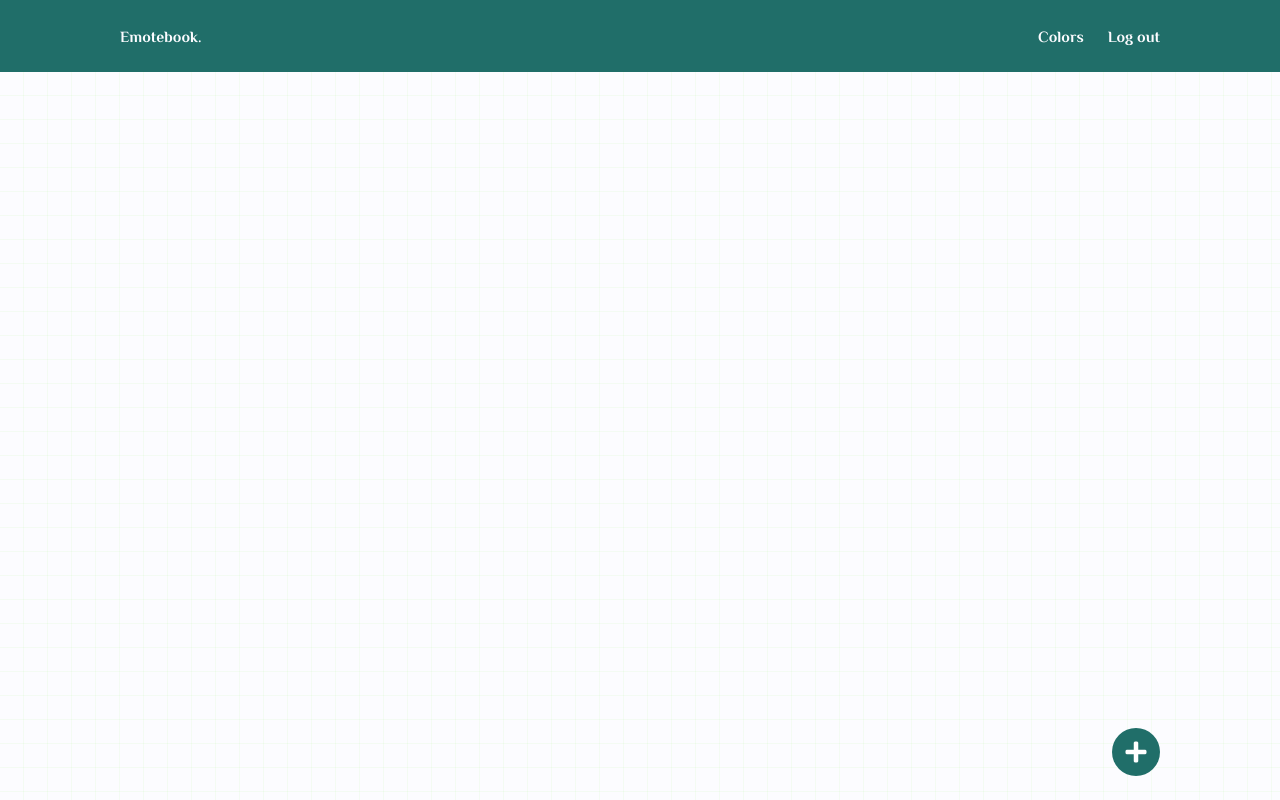
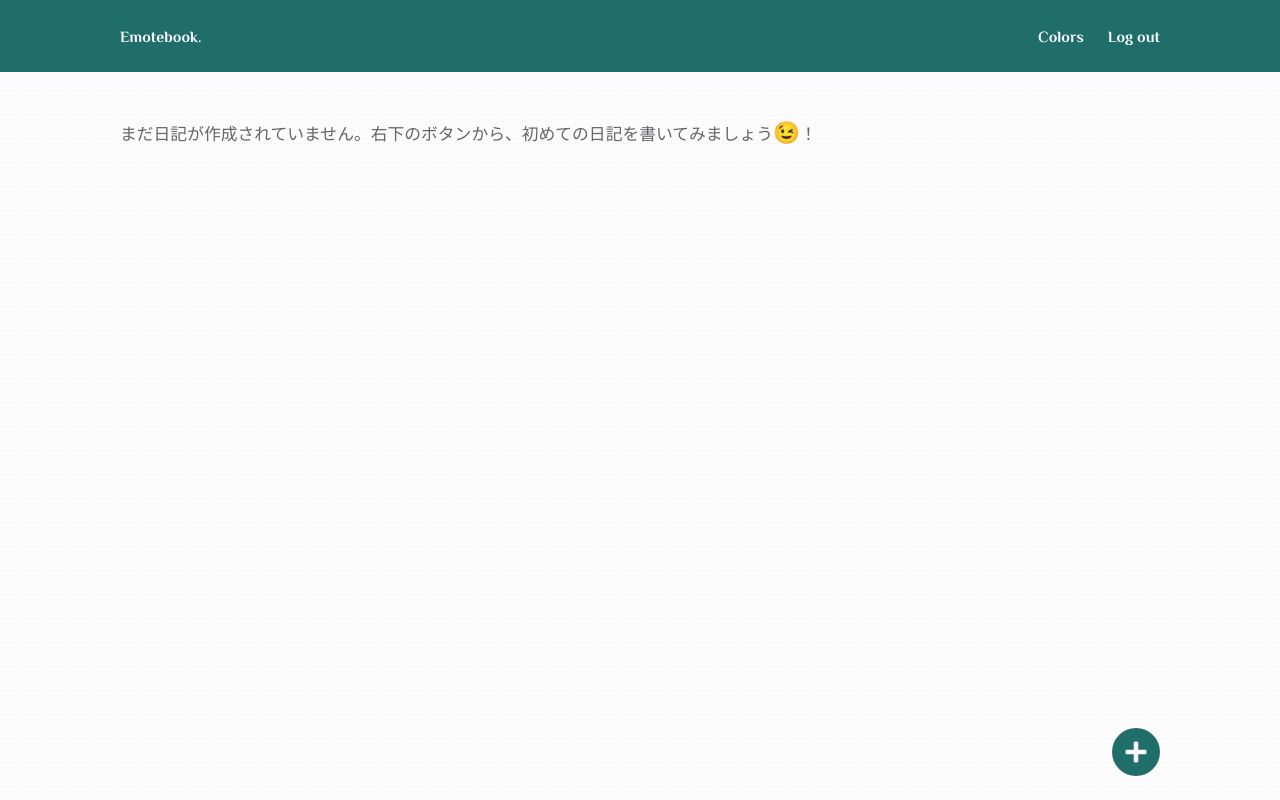
Before and after one commit to neco8/ColorDiary, a Django app: page /diaries/ in a window 1280 px wide. Run offline with Django 3.2, Linux system fonts and the light colour scheme; the visitor is signed in with stand-in values (Sample User, id 1); data that the repository does not hold is empty; style sheets or scripts are compiled from the project's sources; parts of the project's set-up code (start-up, migrations or seed data) failed here and were passed over; some libraries are stand-ins or nearby versions.

Commit message:
日記一覧画面で、日記が存在しない時に表示する文字列を追加

```diff
--- a/color_diary_project/color_diary/static/color_diary/scss/_appearance.scss
+++ b/color_diary_project/color_diary/static/color_diary/scss/_appearance.scss
@@ -313,6 +313,20 @@ a.button-cancel {
         }
     }
 
+    #emptyString {
+        font-family: $fontA1GothicL;
+        font-size: .7rem;
+        color: rgba(0, 0, 0, .6);
+
+        .big {
+            font-size: .9rem;
+        }
+
+        .primaryColor {
+            color: $primaryColor;
+        }
+    }
+
     .diaryItem {
         margin-top: -1px;
         margin-left: -1px;
--- a/color_diary_project/color_diary/static/color_diary/scss/_layout.scss
+++ b/color_diary_project/color_diary/static/color_diary/scss/_layout.scss
@@ -374,6 +374,11 @@
                 grid-auto-rows: $diaryItemDateHeight + $diaryItemContextHeight;
                 gap: $gridLength;
 
+                #emptyString {
+                    grid-column: 1;
+                    grid-row: 1;
+                }
+
                 .diaryItem {
                     display: grid;
                     grid-template-columns: 1fr $gridLength * 2;
--- a/color_diary_project/color_diary/templates/color_diary/diary_index.html
+++ b/color_diary_project/color_diary/templates/color_diary/diary_index.html
@@ -22,6 +22,10 @@
                             </li>
                         </ul>
                     </div>
+                </div>
+            {% empty %}
+                <div id="emptyString">
+                    まだ日記が作成されていません。右下のボタンから、初めての日記を書いてみましょう<span class="big primaryColor">😉</span>！
                 </div>
             {% endfor %}
         </div>
```
